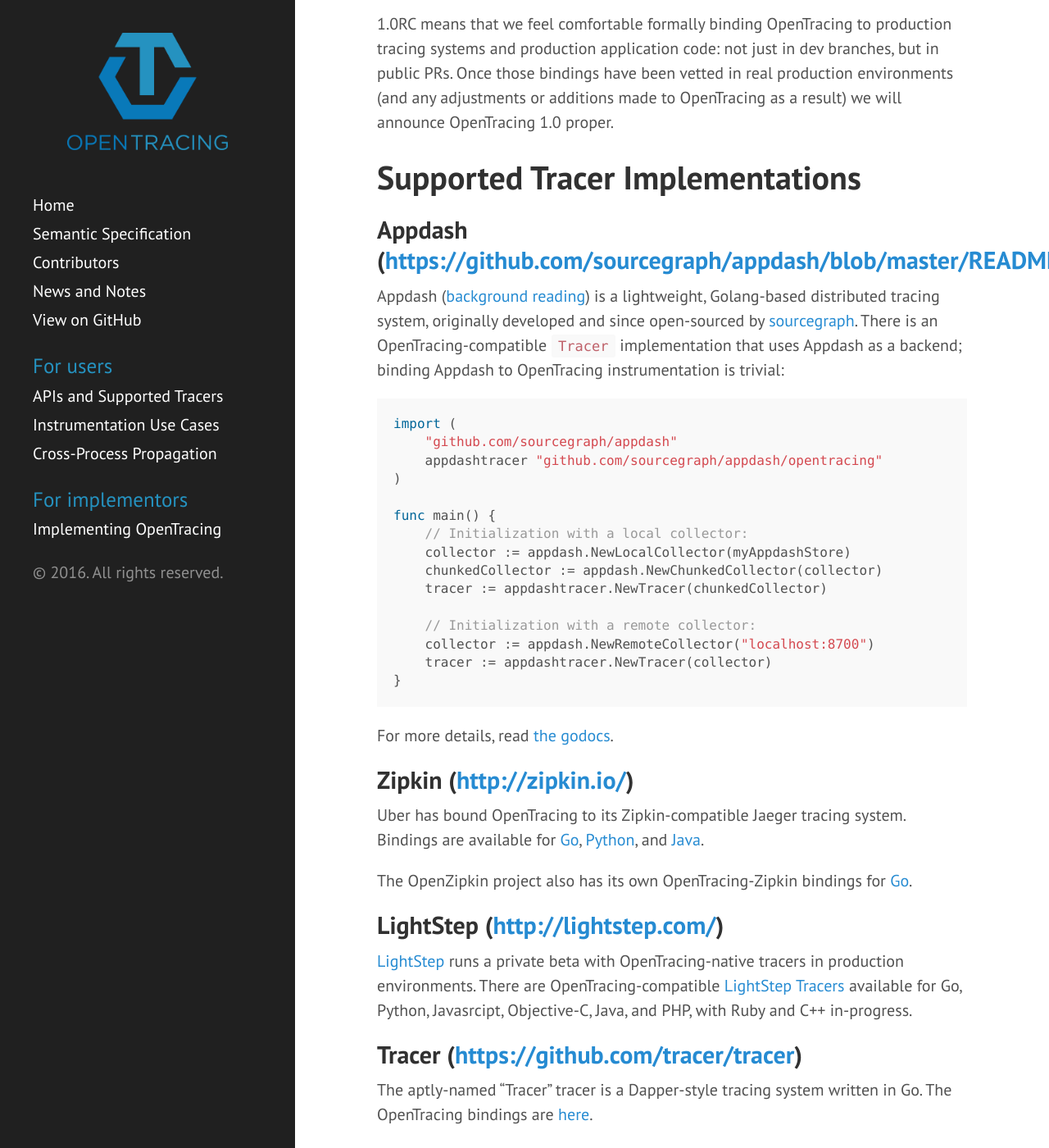
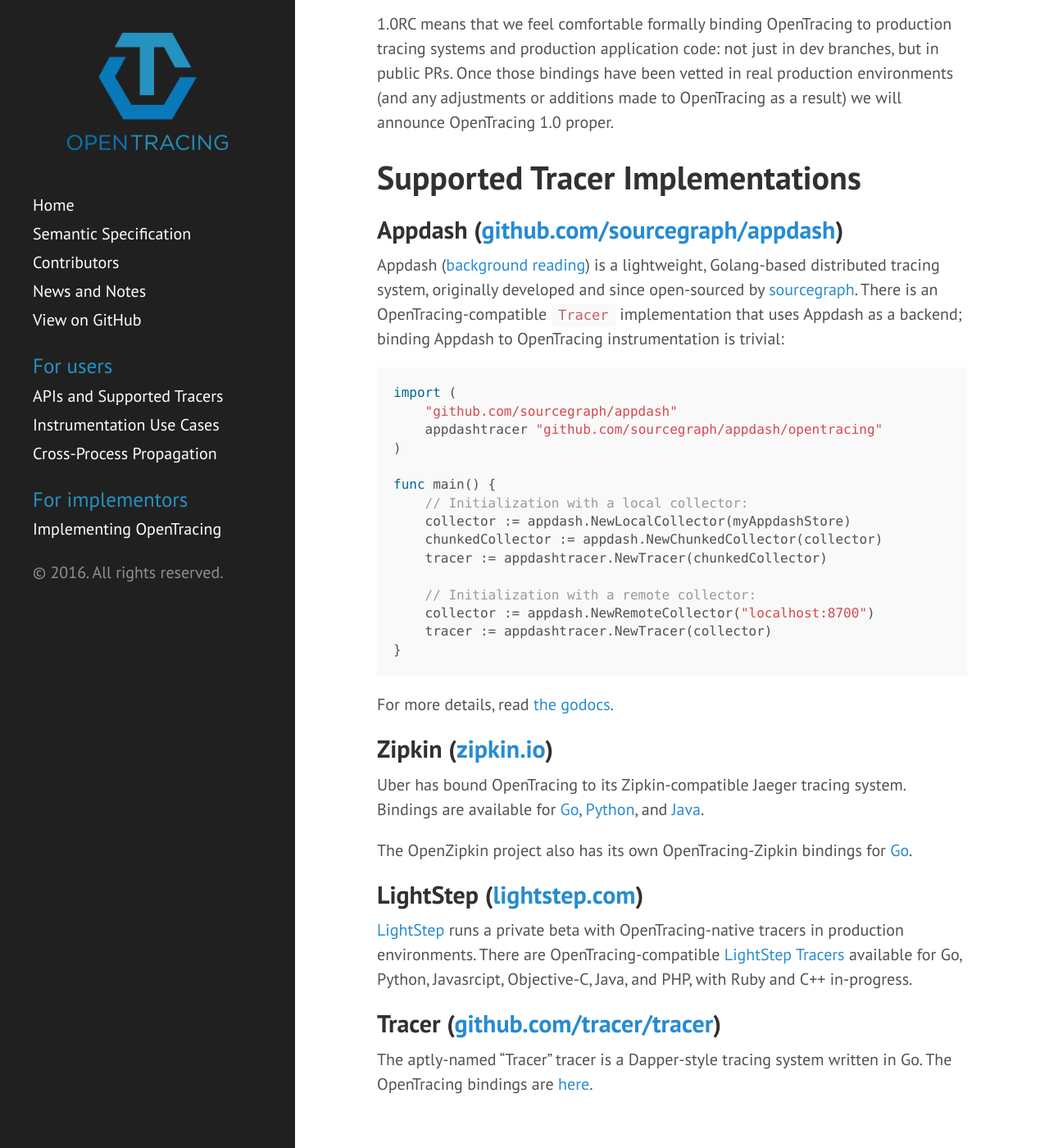
Before and after one commit to opentracing/opentracing.io, a Jekyll site: the page built from integration.md, in a window 1280 px wide and 1400 px high, scrolled down 864 px. Shown: the whole window at 82% size. Built offline with Jekyll 4.4.1, drawn with Linux system fonts in a browser that asks for light colours; some of the changed lines change nothing that is shown.

Commit message:
Fix links

```diff
--- a/integration.md
+++ b/integration.md
@@ -33,7 +33,7 @@
 
 # Supported Tracer Implementations
 
-## Appdash ([https://github.com/sourcegraph/appdash/blob/master/README.md](github.com/sourcegraph/appdash))
+## Appdash ([github.com/sourcegraph/appdash](https://github.com/sourcegraph/appdash/blob/master/README.md))
 
 Appdash ([background reading](https://sourcegraph.com/blog/announcing-appdash-an-open-source-perf-tracing/)) is a lightweight, Golang-based distributed tracing system, originally developed and since open-sourced by [sourcegraph](https://sourcegraph.com/). There is an OpenTracing-compatible `Tracer` implementation that uses Appdash as a backend; binding Appdash to OpenTracing instrumentation is trivial:
 
@@ -57,16 +57,16 @@
 
 For more details, read [the godocs](https://godoc.org/github.com/sourcegraph/appdash/opentracing).
 
-## Zipkin ([http://zipkin.io/](zipkin.io))
+## Zipkin ([zipkin.io](http://zipkin.io/))
 
 Uber has bound OpenTracing to its Zipkin-compatible Jaeger tracing system. Bindings are available for [Go](https://github.com/uber/jaeger-client-go), [Python](https://github.com/uber/jaeger-client-python), and [Java](https://github.com/uber/jaeger-client-java).
 
 The OpenZipkin project also has its own OpenTracing-Zipkin bindings for [Go](https://github.com/openzipkin/zipkin-go-opentracing).
 
-## LightStep ([http://lightstep.com/](lightstep.com))
+## LightStep ([lightstep.com](http://lightstep.com/))
 
 [LightStep](http://lightstep.com/) runs a private beta with OpenTracing-native tracers in production environments. There are OpenTracing-compatible [LightStep Tracers](https://github.com/lightstep) available for Go, Python, Javasrcipt, Objective-C, Java, and PHP, with Ruby and C++ in-progress.
 
-## Tracer ([https://github.com/tracer/tracer](github.com/tracer/tracer))
+## Tracer ([github.com/tracer/tracer](https://github.com/tracer/tracer))
 
 The aptly-named "Tracer" tracer is a Dapper-style tracing system written in Go. The OpenTracing bindings are [here](https://github.com/tracer/tracer).
```
